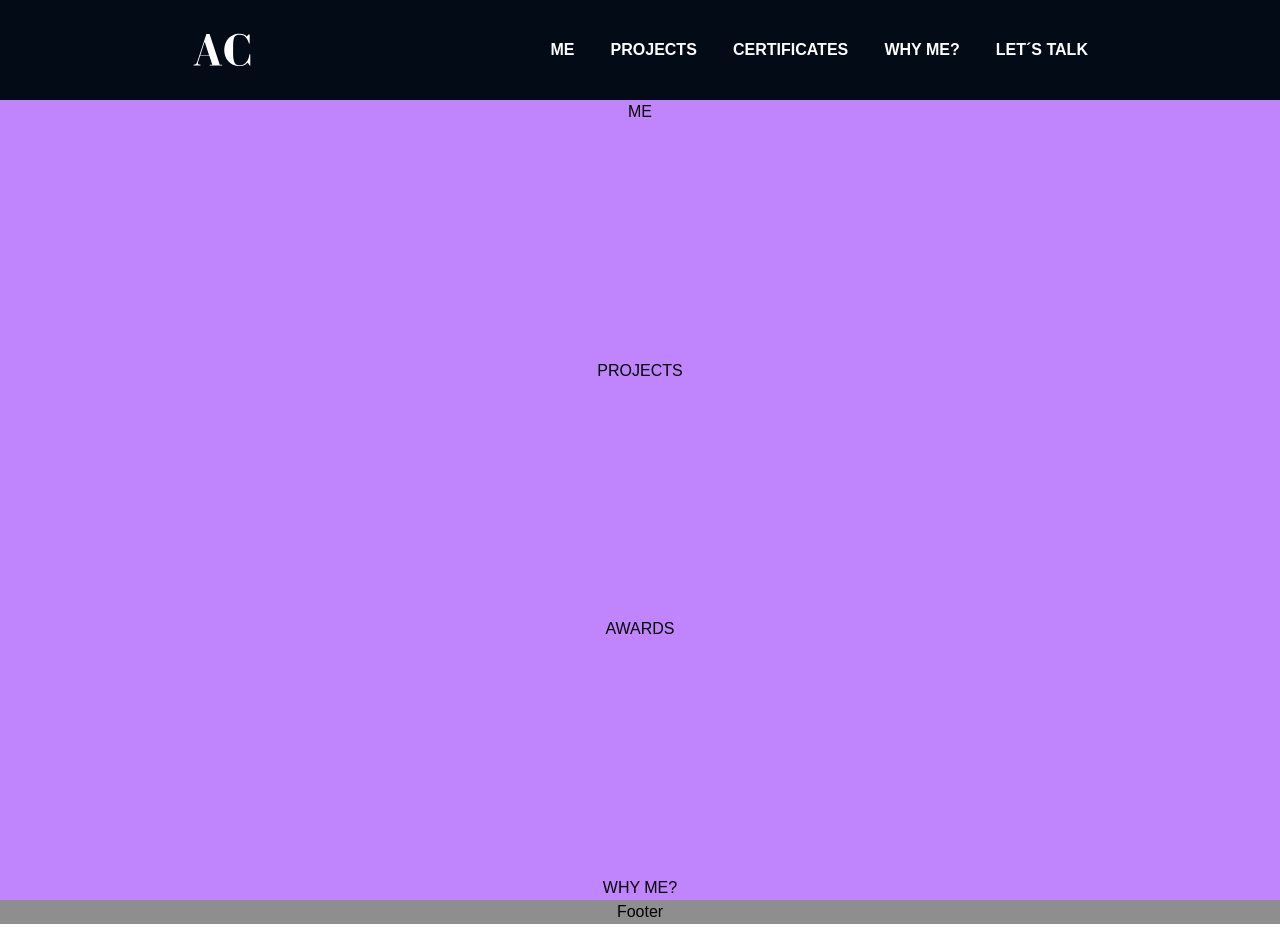
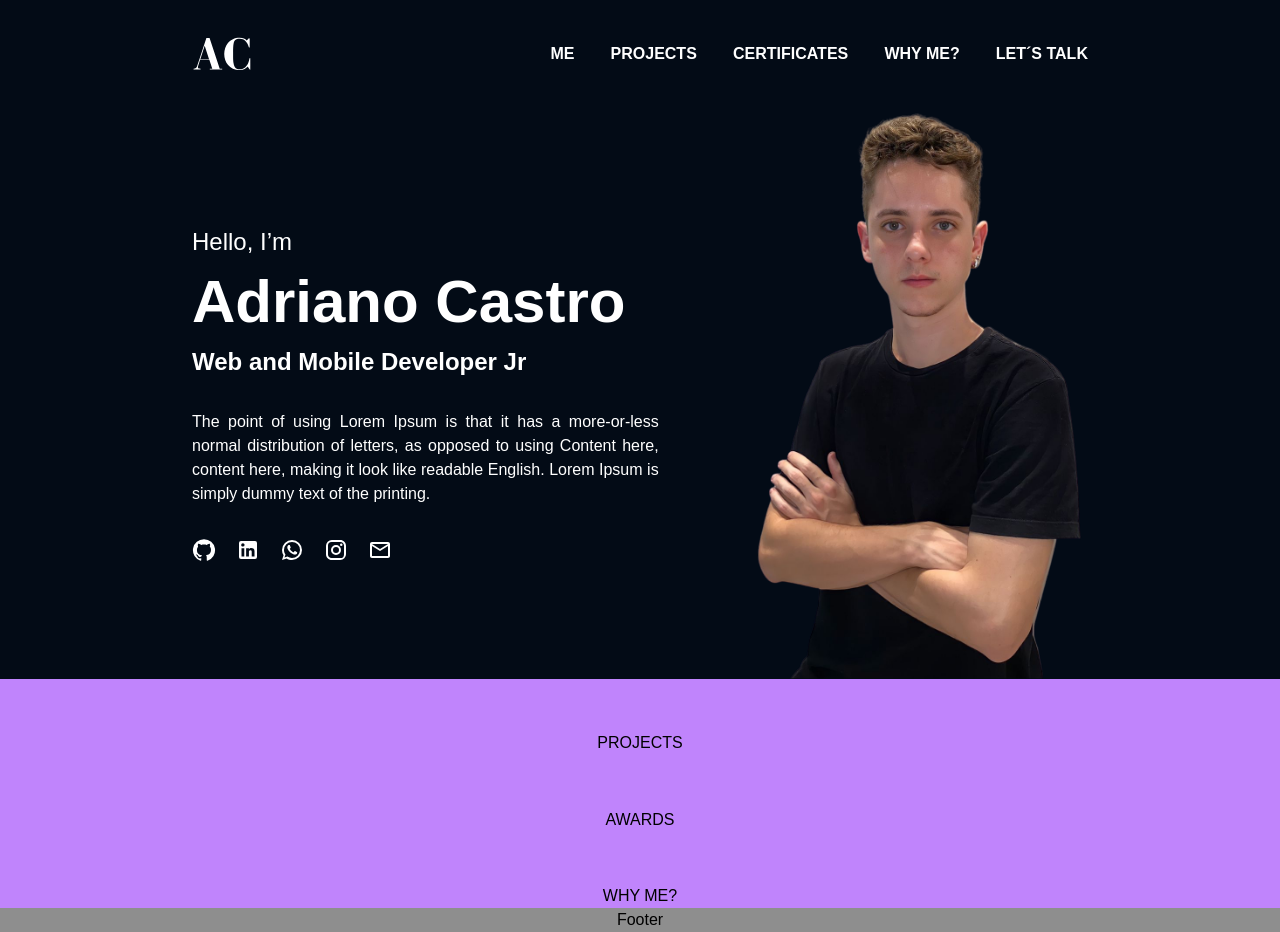
Before and after one commit to DricoCastro/AdrianoCastro-Tailwind, a Next.js app: page / in a window 1280 px wide. Built offline with nearby package versions, Linux system fonts and the light colour scheme.

Commit message:
Update new Me Section

```diff
--- a/package.json
+++ b/package.json
@@ -11,6 +11,7 @@
   "dependencies": {
     "@emotion/react": "^11.11.1",
     "@emotion/styled": "^11.11.0",
+    "@mui/icons-material": "^5.11.16",
     "@mui/material": "^5.13.5",
     "@types/node": "20.3.1",
     "@types/react": "18.2.12",
--- a/src/app/components/DefaultHeader/index.tsx
+++ b/src/app/components/DefaultHeader/index.tsx
@@ -7,7 +7,7 @@ import Divider from "@mui/material/Divider/Divider";
 import Menu from "@mui/material/Menu/Menu";
 
 const logoLetterWhite = require("../../../../public/svgs/AC-white.svg");
-const menuIcon = require("../../../../public/icons/menu.svg");
+const menuIcon = require("../../../../public/icons/menu-two.svg");
 
 export const DefaultHeader = () => {
   const router = useRouter();
@@ -27,7 +27,7 @@ export const DefaultHeader = () => {
   return (
     <div
       className={`
-      lg:px-48 py-5
+      lg:px-48 py-6
       w-full
       bg-blackPearl
       flex
@@ -120,7 +120,7 @@ export const DefaultHeader = () => {
       >
         <IconButton
           onClick={openUserMenu}
-          size="large"
+          size="small"
           sx={{ ml: 0 }}
           aria-controls={openDrawer ? "account-menu" : undefined}
           aria-haspopup="true"
--- a/src/app/home/me/index.tsx
+++ b/src/app/home/me/index.tsx
@@ -1,15 +1,183 @@
+"use client";
+import Image from "next/image";
+import GitHubIcon from "@mui/icons-material/GitHub";
+import WhatsAppIcon from "@mui/icons-material/WhatsApp";
+import EmailOutlinedIcon from "@mui/icons-material/EmailOutlined";
+import InstagramIcon from "@mui/icons-material/Instagram";
+import LinkedInIcon from "@mui/icons-material/LinkedIn";
+
+const dricoImage = require("../../../../public/svgs/drico-image.svg");
+const brokeLine: string = "%0A";
+
 export const MeSection = () => {
+  function onTapInsta() {
+    window.open(
+      "https://www.instagram.com/dricocastro_1/?igshid=OGQ5ZDc2ODk2ZA"
+    );
+  }
+  function onTapGit() {
+    window.open("https://github.com/DricoCastro");
+  }
+  function onTapWpp() {
+    window.open(
+      `https://api.whatsapp.com/send?phone=5531975113020&text=😀 Olá,${brokeLine}Olá, podemos conversar?`
+    );
+  }
+  function onTapLinkedin() {
+    window.open("https://www.linkedin.com/in/adriano-castro-b72027201/");
+  }
+
   return (
     <div
       className={`
+      lg:px-48 py-0
+      md:flex-row
+      px-[15px]
       flex
-      flex-row
+      flex-col
       items-center
       justify-center
       w-full
+      bg-blackPearl
+      text-white
   `}
     >
-      ME
+      <div
+        className={`
+        md:items-start
+        md:justify-center
+        md:text-justify
+        md:w-2/3
+        md:py-0
+        pt-10
+        pb-12
+        w-full
+        flex
+        items-center
+        justify-center
+        text-center
+        flex-col
+      `}
+      >
+        <a
+          className={`
+          text-2xl
+          font-medium
+        `}
+        >
+          Hello, I’m
+        </a>
+
+        <a
+          className={`
+          md:text-6xl
+          text-4xl
+          font-bold
+          md:mt-3.5
+          mt-2.5
+        `}
+        >
+          Adriano Castro
+        </a>
+
+        <a
+          className={`
+          text-2xl
+          font-bold
+          md:mt-3.5
+          mt-2.5
+        `}
+        >
+          Web and Mobile Developer Jr
+        </a>
+
+        <a
+          className={`
+          md:w-5/6
+          md:text-justify
+          text-base
+          font-medium
+          text-center
+          mt-8
+          w-full
+        `}
+        >
+          The point of using Lorem Ipsum is that it has a more-or-less normal
+          distribution of letters, as opposed to using Content here, content
+          here, making it look like readable English. Lorem Ipsum is simply
+          dummy text of the printing.
+        </a>
+        <div
+          className={`
+        flex
+        flex-row
+        md:gap-x-5
+        gap-x-8
+        mt-8
+        `}
+        >
+          <GitHubIcon
+            onClick={onTapGit}
+            className={`
+          cursor-pointer
+          hover:text-royalBlue
+          md:text-2xl
+            text-3xl
+          `}
+          />
+
+          <LinkedInIcon
+            onClick={onTapLinkedin}
+            className={`
+          cursor-pointer
+          hover:text-royalBlue
+          md:text-2xl
+            text-3xl
+          `}
+          />
+
+          <WhatsAppIcon
+            onClick={onTapWpp}
+            className={`
+           cursor-pointer
+           hover:text-royalBlue
+           md:text-2xl
+            text-3xl
+           `}
+          />
+
+          <InstagramIcon
+            onClick={onTapInsta}
+            className={`
+          cursor-pointer
+          hover:text-royalBlue
+          md:text-2xl
+            text-3xl
+          `}
+          />
+
+          <EmailOutlinedIcon
+            className={`
+            cursor-pointer
+            hover:text-royalBlue
+            md:text-2xl
+            text-3xl
+            `}
+          />
+        </div>
+      </div>
+
+      <div
+        className={`
+        md:w-2/5
+        flex
+        items-center
+        justify-center
+        w-full
+        `}
+      >
+        <Image src={dricoImage} alt="profileImg" width={350} />
+      </div>
     </div>
   );
 };
```
Also changed, not shown: public/icons/menu-two.svg (added), 1 other file (tests, documents, lock files or other folders).
